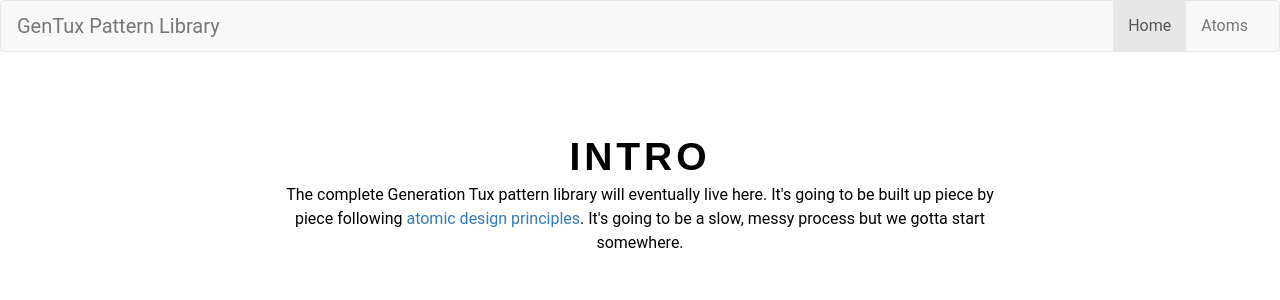
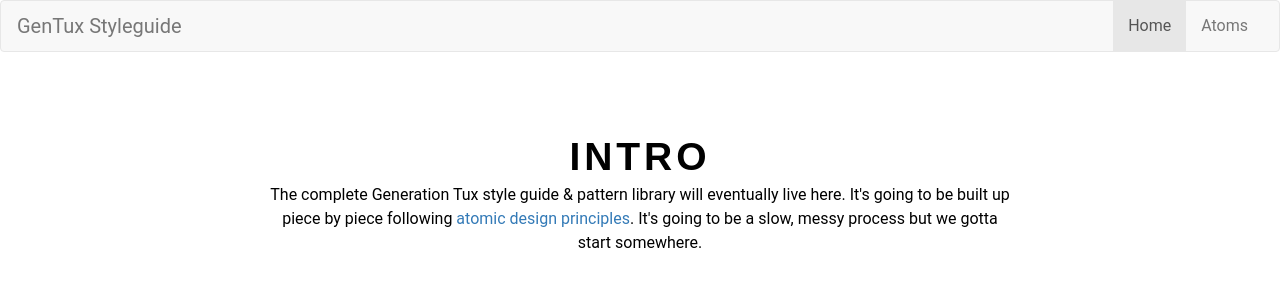
Before and after one commit to generationtux/styleguide, a Jekyll site: the page built from index.html, in a window 1280 px wide. Shown: the top 300 px of the page. Built offline with Jekyll 4.4.1, drawn with Linux system fonts in a browser that asks for light colours; comment, search, counter and statistics services are not loaded.

Commit message:
updates index page title, site title and intro

```diff
--- a/_config.yml
+++ b/_config.yml
@@ -13,7 +13,7 @@
 # you will see them accessed via {{ site.title }}, {{ site.email }}, and so on.
 # You can create any custom variable you would like, and they will be accessible
 # in the templates via {{ site.myvariable }}.
-title: GenTux Pattern Library
+title: GenTux Styleguide
 email: patrick.hill@generationtux.com
 description: > # this means to ignore newlines until "baseurl:"
   Brand Standards and Pattern Library for the Generation Tux website.
--- a/index.html
+++ b/index.html
@@ -1,5 +1,6 @@
 ---
 layout: default
+title: Generation Tux Style Guide Intro
 ---
 
 <div class="container">
@@ -8,7 +9,7 @@
             <h1 class="uppercase vspace-sm-top-sm vspace-md-top-xl">Intro</h1>
 
             <p>
-	            The complete Generation Tux pattern library will eventually live here. It's going to be built up piece by piece following <a href="http://bradfrost.com/blog/post/atomic-web-design/">atomic design principles</a>. It's going to be a slow, messy process but we gotta start somewhere.
+	            The complete Generation Tux style guide &amp; pattern library will eventually live here. It's going to be built up piece by piece following <a href="http://bradfrost.com/blog/post/atomic-web-design/">atomic design principles</a>. It's going to be a slow, messy process but we gotta start somewhere.
             </p>
         </div><!-- /col -->
     </div><!-- /row -->
```
